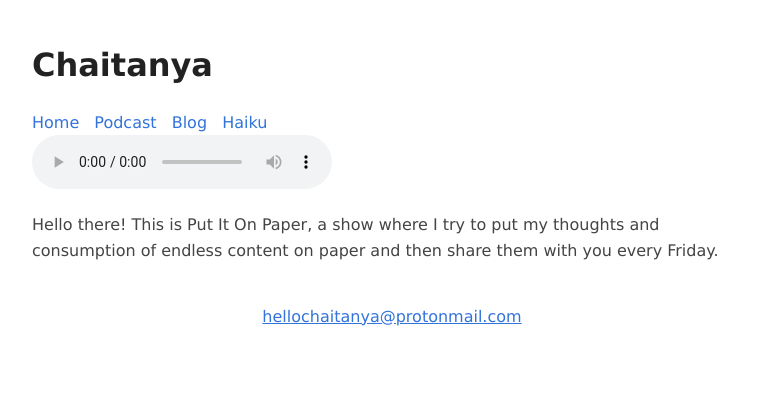
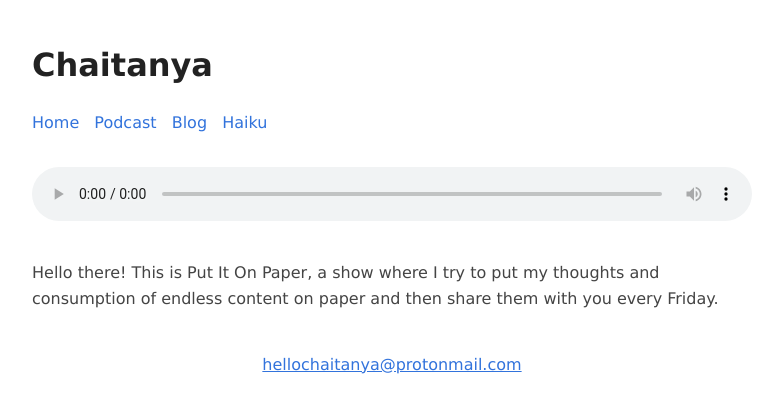
Before and after one commit to chtny/chtny.github.io, a Jekyll site: the page built from _posts/2020-05-01-episode-00.md, in a window 1280 px wide. Shown: the top 413 px of the page, without its empty margins (248-1030 px from the left). Built offline with Jekyll 4.4.1, drawn with Linux system fonts in a browser that asks for light colours.

Commit message:
Update podcast.html

```diff
--- a/_layouts/podcast.html
+++ b/_layouts/podcast.html
@@ -96,6 +96,12 @@
 	      padding: 25px;
 	      text-align: center;
 	    }
+	    .audio-player {
+	    	margin: 2em 0;
+	    }
+	    .audio-player audio {
+	    	width: 100%;
+	    }
 	    @media (prefers-color-scheme: dark) {
 	      body {
 	        background-color:#01242e;
@@ -135,11 +141,11 @@
 	{% include header.html %}
 	<main>
 		<content>
-			<div>
+			<div class="audio-player">
 				{% if page.podcast_link %}
 				<audio controls>
-					<source src="{{ page.podcast_link }}" type="audio/mpeg">
-					Your browser does not support the audio element.
+					<source src="{{ page.podcast_link }}" type="audio/mpeg" controls>
+					Your browser does not support the audio element!
 				</audio>
 				{% endif %}
 			</div>
```
